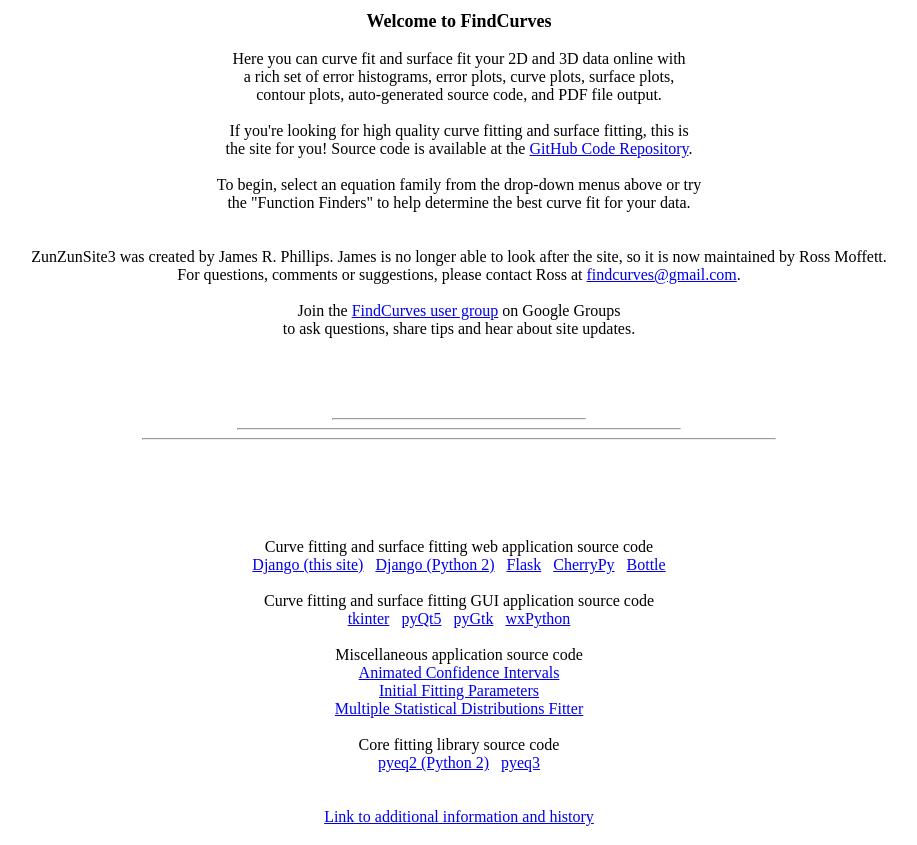
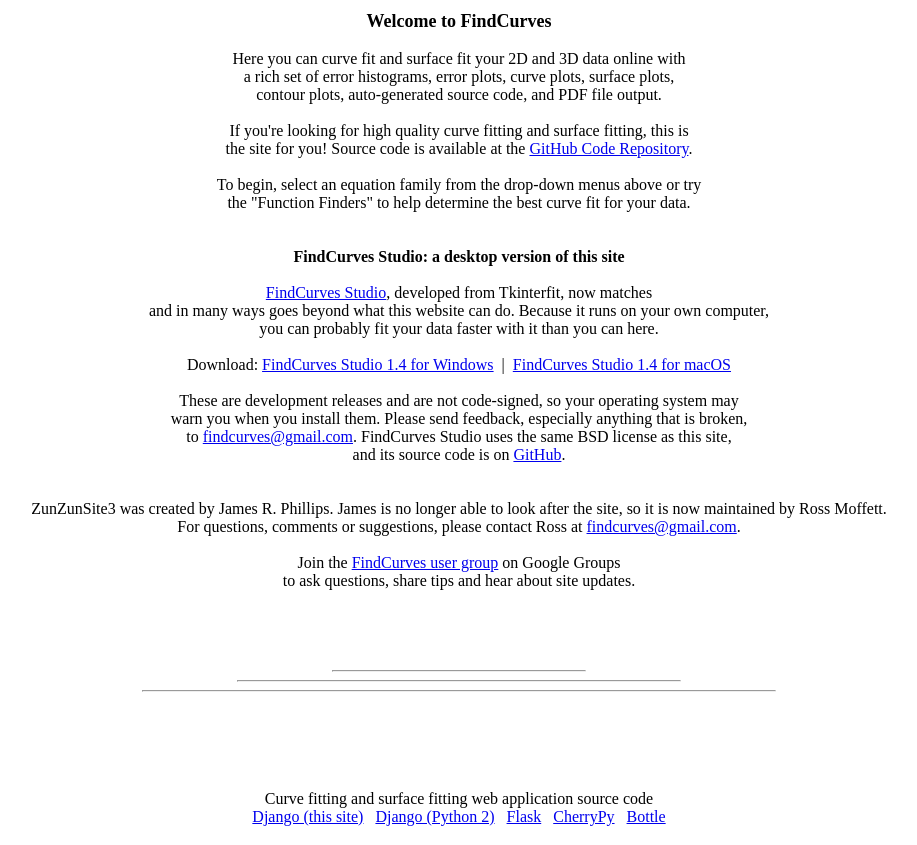
Before and after one commit to rossSauce/ZunZun4, a Django app: template templates/zunzun/home_page.html in a window 1280 px wide. Shown: the part 372-1217 px from the top of the page, without its empty margins (181-1098 px from the left). Run offline with Django 4.2, Linux system fonts and the light colour scheme; the template is opened without the code that fills it, so the values that code supplies are empty.

Commit message:
Home page: FindCurves Studio 1.4 download links (80d6c33)

```diff
--- a/templates/zunzun/home_page.html
+++ b/templates/zunzun/home_page.html
@@ -99,6 +99,19 @@ the site for you! Source code is available at the <a href="https://github.com/ro
 <BR>
 To begin, select an equation family from the drop-down menus above or try<BR>
 the "Function Finders" to help determine the best curve fit for your data.<BR>
+<BR><BR>
+<B>FindCurves Studio: a desktop version of this site</B><BR><BR>
+<a href="https://github.com/rossSauce/FindCurvesStudio">FindCurves Studio</a>, developed from Tkinterfit, now matches<br>
+and in many ways goes beyond what this website can do. Because it runs on your own computer,<br>
+you can probably fit your data faster with it than you can here.<br>
+<BR>
+Download: <a href="https://github.com/rossSauce/FindCurvesStudio/releases/tag/Win-1.4">FindCurves Studio 1.4 for Windows</a>
+&nbsp;|&nbsp; <a href="https://github.com/rossSauce/FindCurvesStudio/releases/tag/MacOS-v1.4">FindCurves Studio 1.4 for macOS</a><br>
+<BR>
+These are development releases and are not code-signed, so your operating system may<br>
+warn you when you install them. Please send feedback, especially anything that is broken,<br>
+to <a href='mailto:findcurves@gmail.com'>findcurves@gmail.com</a>. FindCurves Studio uses the same BSD license as this site,<br>
+and its source code is on <a href="https://github.com/rossSauce/FindCurvesStudio">GitHub</a>.<br>
 <BR><BR>
   ZunZunSite3 was created by James R. Phillips. James is no longer able to
 look after the site, so it is now maintained by Ross Moffett.<br>
```
